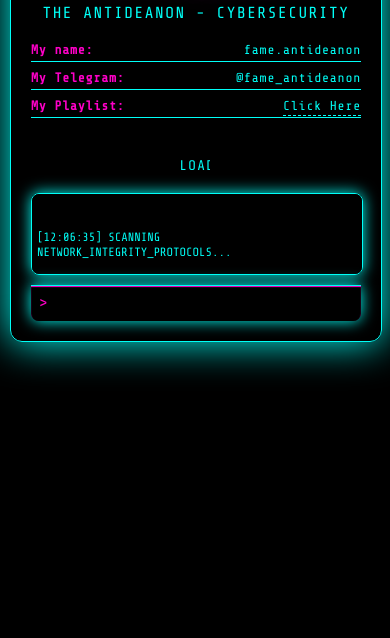
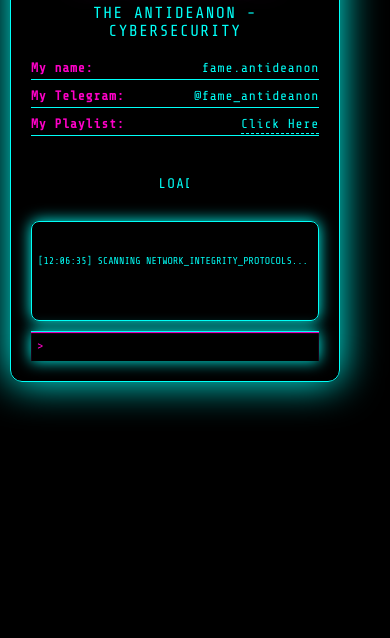
Before and after one commit to AntiDean0n/antideanon_bio, a plain HTML site: page index.html in a window 390 px wide. Shown: the part 206-844 px from the top of the page. Drawn offline with nearby package versions, Linux system fonts and the light colour scheme.

Commit message:
Update style.css

```diff
--- a/style.css
+++ b/style.css
@@ -78,15 +78,14 @@ nav button {
   color: var(--main-color); /* Цвет текста */
   font-size: 14px;
   letter-spacing: 0.15em; /* Расстояние между буквами */
-  /* Уменьшаем padding для лучшей адаптивности кнопок */
-  padding: 10px 18px; /* Немного уменьшен padding */
-  margin: 0 5px; /* Уменьшен margin */
+  padding: 10px 25px;
+  margin: 0 10px;
   cursor: pointer; /* Курсор-указатель */
   transition: color 0.3s ease, filter 0.1s ease; /* Плавный переход цвета и фильтра */
   text-transform: uppercase; /* Все буквы заглавные */
   font-weight: 700;
   text-shadow: 0 0 5px var(--main-color); /* Тень для эффекта свечения */
-  white-space: nowrap; /* Предотвращаем перенос текста */
+  white-space: nowrap; /* Важно: предотвращает перенос текста */
 }
 
 /* Эффекты при наведении и для активной кнопки */
@@ -101,12 +100,11 @@ nav button.active {
 /* Основной контейнер для секций */
 .container {
   max-width: 900px; /* Максимальная ширина */
-  /* Учитываем, что консоль теперь внутри секции и не требует места снизу */
-  margin: 80px auto 30px auto; /* Отступы сверху, снизу, центрирование */
+  margin: 80px auto 20px auto; /* Отступы сверху, снизу (для футера), центрирование. Уменьшен нижний отступ */
   padding: 0 20px;
   position: relative; /* Для абсолютного позиционирования секций */
   z-index: 5;
-  min-height: calc(100vh - 110px); /* Минимальная высота, чтобы контейнер был виден */
+  min-height: calc(100vh - 100px); /* Минимальная высота, чтобы контейнер был виден */
 }
 
 /* Общие стили для всех секций */
@@ -126,6 +124,9 @@ section {
   width: calc(100% - 80px); /* Ширина с учетом паддингов */
   top: 0; left: 0;
   visibility: hidden; /* Скрывает элемент, не давая взаимодействовать */
+  display: flex; /* Flexbox для расположения элементов */
+  flex-direction: column; /* Элементы идут сверху вниз */
+  box-sizing: border-box; /* Учитываем padding в ширине */
 }
 
 /* Стиль для активной (видимой) секции */
@@ -134,6 +135,7 @@ section.active-section {
   transform: translateY(0); /* Возвращается на место */
   visibility: visible; /* Становится видимой */
   position: static; /* Занимает место в потоке документа, остальные секции не накладываются */
+  min-height: auto; /* Позволяем высоте подстраиваться под контент */
 }
 
 /* Заголовки секций */
@@ -301,6 +303,7 @@ section pre {
   min-height: 150px; /* Чтобы область была видна даже без текста */
   position: relative;
   overflow: hidden; /* Скрываем текст до его набора */
+  flex-grow: 1; /* Позволяет занимать доступное пространство */
 }
 
 /* Курсор для эффекта набора текста в pre-блоках */
@@ -314,12 +317,19 @@ section pre {
   animation: blink-cursor 0.75s step-end infinite; /* Анимация мигания */
 }
 
-/* Нижний блок для системных логов (Теперь внутри секции main) */
-.system-logs {
-  /* Удаляем fixed позиционирование */
-  position: relative; /* Относительно родителя */
-  margin-top: 50px; /* Отступ от верхнего контента в секции */
-  width: 100%; /* Занимает всю ширину родителя */
+/* --- Стили для консоли внутри секции BIO (для ПК) --- */
+/* По умолчанию скрываем консоль, она будет показана JS, когда #main.active-section */
+.system-logs, .terminal-footer {
+  display: none; /* Скрываем по умолчанию */
+}
+
+/* Когда секция #main активна, показываем консоль */
+#main.active-section .system-logs {
+  display: block; /* Показываем системные логи */
+  position: fixed; /* Фиксированное положение на ПК */
+  bottom: 80px;
+  left: 20px;
+  width: 300px;
   height: 100px;
   background: var(--bg-dark);
   border: 1px solid var(--main-color);
@@ -327,26 +337,38 @@ section pre {
   padding: 10px;
   font-size: 12px;
   line-height: 1.3em;
-  overflow-y: auto; /* Прокрутка, если логов много */
-  white-space: pre-wrap; /* Сохраняет пробелы и переносит длинные строки */
-  z-index: 1; /* Поверх другого контента секции */
+  overflow-y: auto;
+  white-space: pre-wrap;
+  z-index: 999;
   border-radius: 8px;
   user-select: none;
-  display: block; /* По умолчанию отображается (будет управляться JS) */
-  /* Анимация появления/скрытия */
-  opacity: 0;
-  transform: translateY(20px);
-  transition: opacity 0.6s ease-out, transform 0.6s ease-out;
+  box-sizing: border-box;
+}
+
+#main.active-section .terminal-footer {
+  display: flex; /* Показываем футер терминала */
+  position: fixed; /* Фиксированное положение на ПК */
+  bottom: 0; left: 0; right: 0;
+  height: 50px;
+  background: var(--bg-dark);
+  border-top: 1px solid var(--main-color);
+  align-items: center;
+  padding: 0 20px;
+  z-index: 1000;
+  box-shadow:
+    0 0 15px var(--main-color),
+    inset 0 1px 1px var(--accent-color);
+  box-sizing: border-box;
 }
 
 /* Стилизация скроллбара для логов (для WebKit-браузеров) */
-.system-logs::-webkit-scrollbar {
+#main.active-section .system-logs::-webkit-scrollbar {
   width: 5px;
 }
-.system-logs::-webkit-scrollbar-track {
+#main.active-section .system-logs::-webkit-scrollbar-track {
   background: transparent;
 }
-.system-logs::-webkit-scrollbar-thumb {
+#main.active-section .system-logs::-webkit-scrollbar-thumb {
   background: var(--accent-color);
   border-radius: 5px;
 }
@@ -356,45 +378,14 @@ section pre {
   color: rgba(var(--main-color), 0.7); /* Чуть приглушенный цвет */
 }
 
-/* Интерактивная командная строка (Теперь внутри секции main) */
-.terminal-footer {
-  /* Удаляем fixed позиционирование */
-  position: relative; /* Относительно родителя */
-  margin-top: 10px; /* Отступ от логов */
-  width: 100%; /* Занимает всю ширину родителя */
-  height: 50px;
-  background: var(--bg-dark);
-  border-top: 1px solid var(--main-color);
-  display: flex;
-  align-items: center;
-  padding: 0 20px;
-  z-index: 1;
-  box-shadow:
-    0 0 15px var(--main-color),
-    inset 0 1px 1px var(--accent-color);
-  border-radius: 0 0 8px 8px; /* Скругление только снизу */
-  display: flex; /* По умолчанию отображается (будет управляться JS) */
-  /* Анимация появления/скрытия */
-  opacity: 0;
-  transform: translateY(20px);
-  transition: opacity 0.6s ease-out, transform 0.6s ease-out;
-}
-
-/* Стили для показа консоли */
-section.active-section .system-logs,
-section.active-section .terminal-footer {
-  opacity: 1;
-  transform: translateY(0);
-}
-
-.terminal-footer .prompt {
+#main.active-section .terminal-footer .prompt {
   color: var(--accent-color); /* Цвет символа '>' */
   font-size: 18px;
   margin-right: 10px;
   user-select: none;
 }
 
-#command-input {
+#main.active-section #command-input {
   flex-grow: 1; /* Занимает всё доступное пространство */
   background: transparent; /* Прозрачный фон */
   border: none; /* Без границ */
@@ -402,21 +393,23 @@ section.active-section .terminal-footer {
   color: var(--main-color);
   font-family: var(--font-mono);
   font-size: 16px;
-  caret-color: transparent; /* Скрываем мигающий курсор ввода */
+  caret-color: transparent; /* Скрываем мигающий курсор */
   letter-spacing: 0.05em;
-  pointer-events: none; /* Запрещаем взаимодействие с полем ввода */
+  cursor: default; /* Курсор по умолчанию, чтобы не выглядел как поле ввода */
+  opacity: 0.7; /* Делаем полупрозрачным, чтобы показать, что оно неактивно */
+  pointer-events: none; /* Полностью отключаем события мыши */
 }
 
-/* Медиа-запросы для адаптивности на разных устройствах */
+/* Медиа-запросы для мобильных устройств (переопределяют стили ПК) */
 @media (max-width: 768px) {
   nav button {
-    font-size: 11px; /* Чуть меньше для лучшей подгонки */
-    padding: 8px 12px; /* Уменьшаем padding */
-    margin: 0 3px; /* Уменьшаем margin */
+    font-size: 12px;
+    padding: 8px 12px; /* Уменьшены паддинги для лучшего размещения */
+    margin: 0 4px; /* Уменьшены отступы */
   }
 
   .container {
-    margin: 70px auto 10px auto; /* Скорректирован нижний отступ */
+    margin: 70px auto 100px auto;
     padding: 0 10px;
   }
 
@@ -456,21 +449,35 @@ section.active-section .terminal-footer {
     font-size: 10px;
   }
 
-  .system-logs {
-    margin-top: 30px; /* Отступ для консоли */
-    height: 80px;
-    padding: 8px; /* Уменьшен padding */
-    width: calc(100% - 16px); /* Учитываем новый padding */
+  /* Для мобильных устройств консоль внутри секции main должна быть относительной */
+  #main.active-section .system-logs {
+    position: relative; /* Теперь не фиксирована, а в потоке секции */
+    margin-top: 30px;
+    width: 100%; /* Занимает всю ширину родителя */
+    height: 120px;
+    padding: 8px;
+    font-size: 11px;
+    bottom: auto; /* Сбрасываем фиксированные свойства */
+    left: auto;
   }
 
-  .terminal-footer {
-    height: 40px;
+  #main.active-section .terminal-footer {
+    position: relative; /* Теперь не фиксирована, а в потоке секции */
+    margin-top: 10px;
+    width: 100%; /* Занимает всю ширину родителя */
+    height: 35px;
     padding: 0 10px;
-    width: calc(100% - 20px); /* Учитываем новый padding */
+    bottom: auto; /* Сбрасываем фиксированные свойства */
+    left: auto;
+    right: auto;
   }
-  .terminal-footer .prompt {
-    font-size: 16px;
-    margin-right: 5px;
+
+  #main.active-section .terminal-footer .prompt {
+    font-size: 14px;
+    margin-right: 6px;
+  }
+  #main.active-section #command-input {
+    font-size: 13px;
   }
 }
 
@@ -479,13 +486,13 @@ section.active-section .terminal-footer {
     height: 40px;
   }
   nav button {
-    font-size: 9px; /* Еще меньше для маленьких экранов */
-    padding: 6px 8px; /* Дальнейшее уменьшение padding */
-    margin: 0 2px; /* Дальнейшее уменьшение margin */
+    font-size: 9px; /* Еще уменьшен шрифт */
+    padding: 6px 8px; /* Еще уменьшены паддинги */
+    margin: 0 2px; /* Еще уменьшены отступы */
   }
 
   .container {
-    margin: 50px auto 10px auto;
+    margin: 50px auto 80px auto;
   }
 
   section {
@@ -526,16 +533,20 @@ section.active-section .terminal-footer {
     font-size: 9px;
   }
 
-  .system-logs {
-    margin-top: 20px;
-    height: 70px;
-    padding: 5px;
-    width: calc(100% - 10px);
+  #main.active-section .system-logs {
+    height: 100px;
+    padding: 6px;
+    font-size: 10px;
   }
 
-  .terminal-footer {
-    height: 35px;
-    padding: 0 8px;
-    width: calc(100% - 16px);
+  #main.active-section .terminal-footer {
+    height: 30px;
+    padding: 0 6px;
+  }
+  #main.active-section .terminal-footer .prompt {
+    font-size: 12px;
+  }
+  #main.active-section #command-input {
+    font-size: 12px;
   }
 }
```
